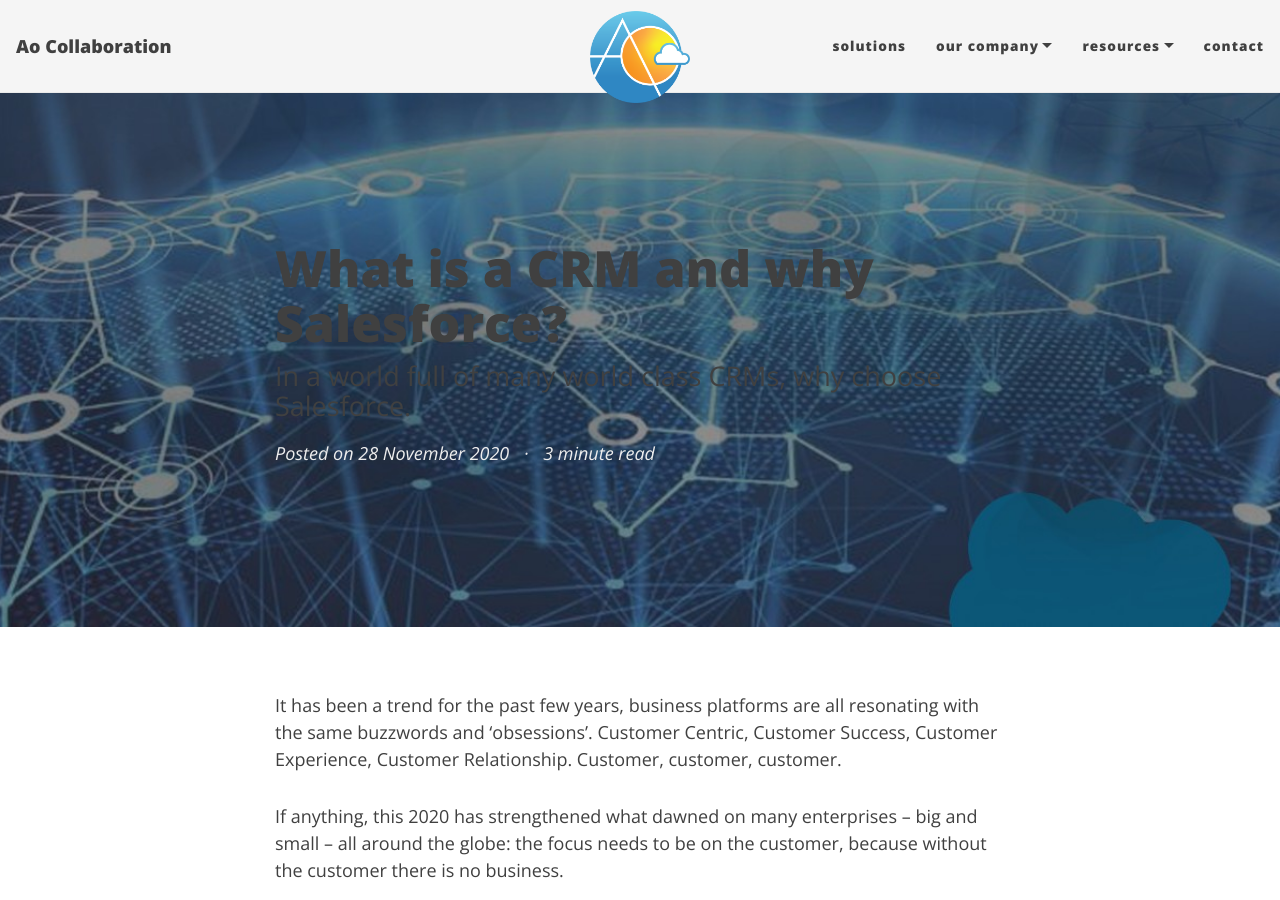
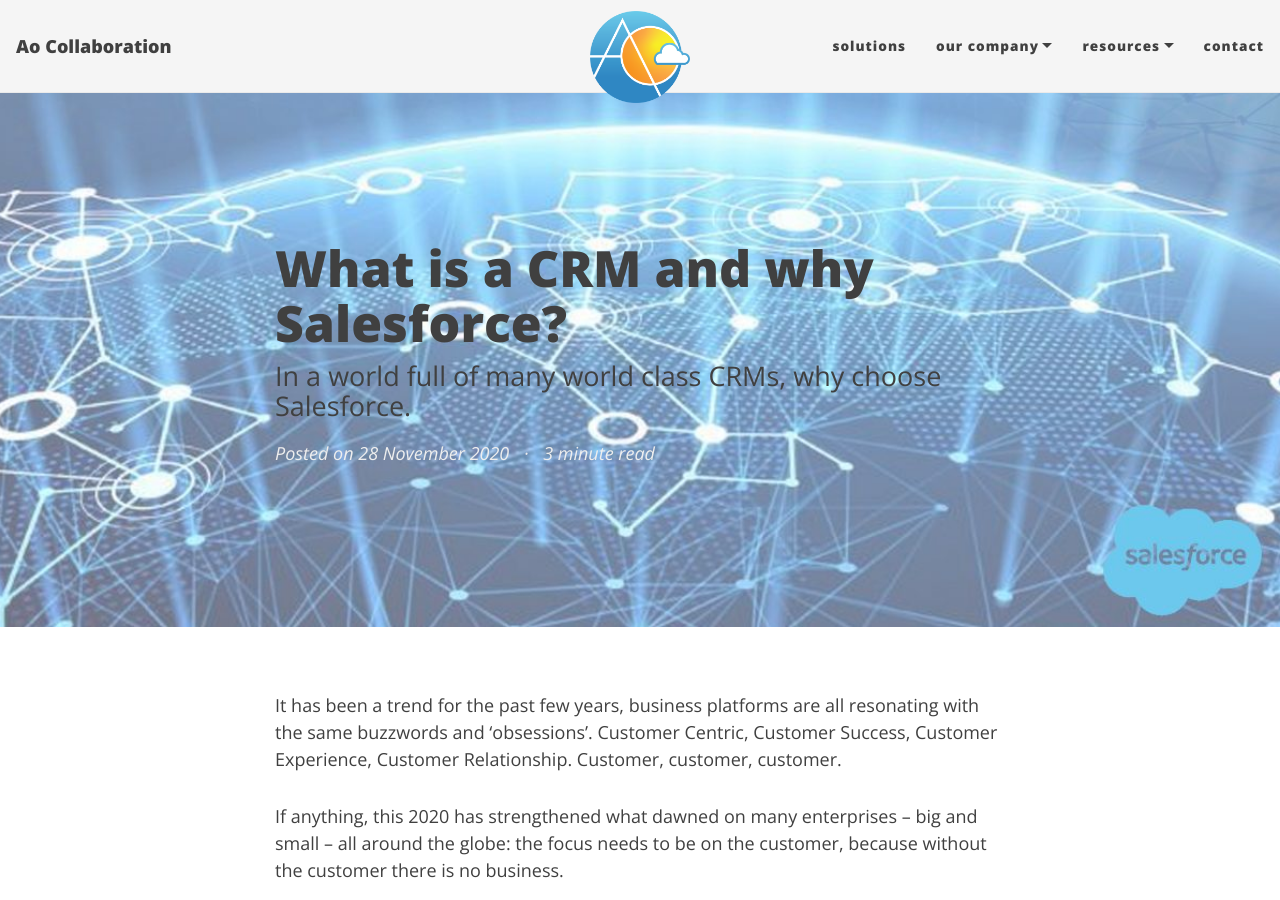
Before and after one commit to Ao-Collaboration/Ao-Collaboration.github.io, a Jekyll site: the page built from _posts/2020-11-28-what-is-crm-why-salesforce.md, in a window 1280 px wide and 900 px high. Built offline with Jekyll 4.4.1, drawn with Linux system fonts in a browser that asks for light colours; nearby versions of some CDN libraries.

Commit message:
Update 2020-11-28-what-is-crm-why-salesforce.md

```diff
--- a/_posts/2020-11-28-what-is-crm-why-salesforce.md
+++ b/_posts/2020-11-28-what-is-crm-why-salesforce.md
@@ -2,9 +2,9 @@
 layout: post
 title: What is a CRM and why Salesforce?
 subtitle: In a world full of many world class CRMs, why choose Salesforce.
-cover-img: /assets/img/2020-11-30cover.jpg
+cover-img: /assets/img/2020-11-30coverV2.jpg
 thumbnail-img: /assets/img/2020-11-30Thumb.jpg
-share-img: /assets/img/2020-11-30cover.jpg
+share-img: /assets/img/2020-11-30coverV2.jpg
 tags: [Helpful Tips, Salesforce]
 ---
 
```
